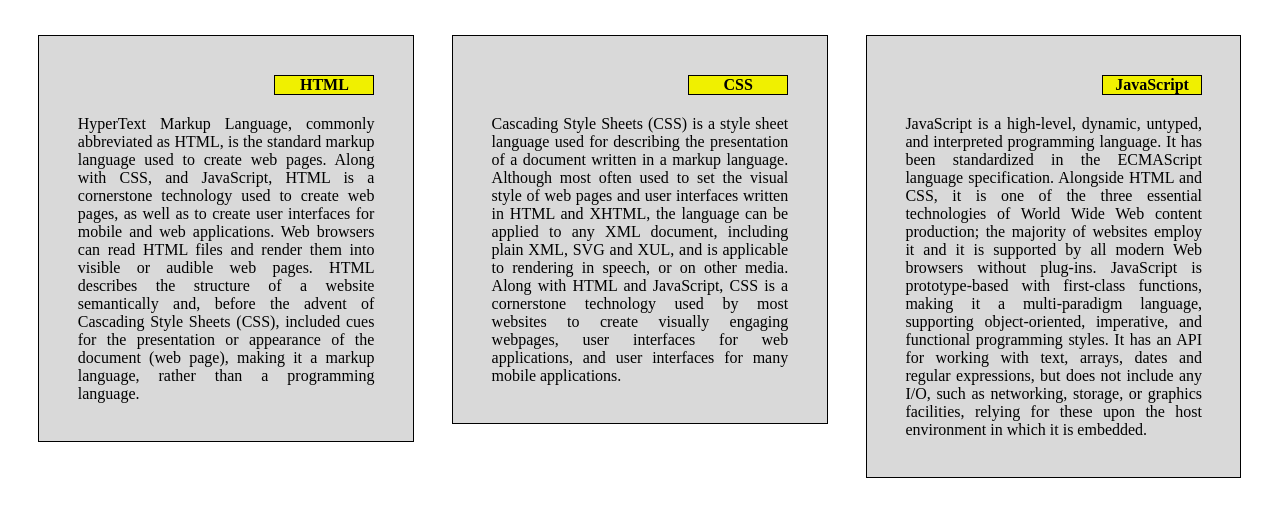
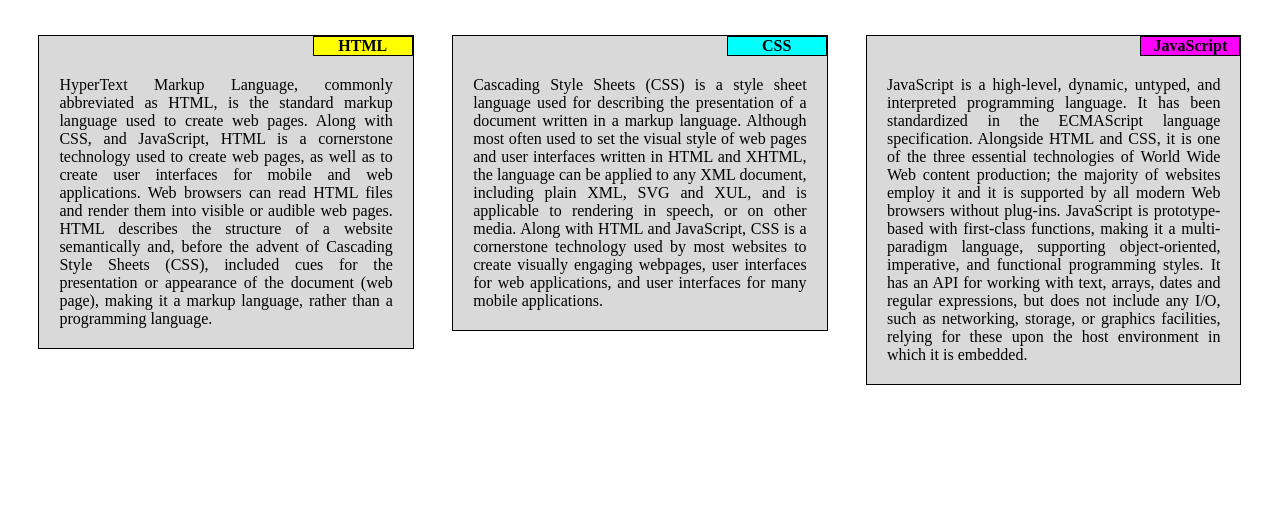
Before and after one commit to vivekanand1117/Coursera-html-css-javascript, a plain HTML site: page mod2_solution/index.html in a window 1280 px wide. Shown: the part 55-572 px from the top of the page. Drawn offline with Linux system fonts and the light colour scheme.

Commit message:
Changing title color, moving them to top right corner.

```diff
--- a/mod2_solution/css/style.css
+++ b/mod2_solution/css/style.css
@@ -14,11 +14,11 @@ h1{
 
 p{
   clear: both;
+  padding: 20px 20px 0px 20px;
 }
 
 .info{
   background-color: #d9d9d9;
-  padding: 10px;
   font-size: 16px;
   text-align: justify;
 }
@@ -30,9 +30,19 @@ p{
   text-align: center;
   border: 1px solid black;
   width: 100px;
-  margin-bottom: 20px;
-  background-color: #F0F000;
   font-size: 20 px;
+}
+
+#html{
+  background-color: #FFFF00;
+}
+
+#css{
+  background-color: #00FFFF;
+}
+
+#js{
+  background-color: #FF00FF;
 }
 
 @media (min-width: 992px) {
@@ -40,7 +50,6 @@ p{
     float: left;
     border: 1px solid black;
     width: 29.33%;
-    padding: 3%;
     margin: 1.5%;
     margin-top: 3%;
   }
@@ -58,7 +67,6 @@ p{
   .col-md-6, .col-md-12 {
     float: left;
     border: 1px solid black;
-    padding: 3%;
     margin: 1.5%;
     margin-top: 3%;
     margin-bottom: 3%;
@@ -92,7 +100,6 @@ p{
     float: left;
     border: 1px solid black;
     width: 94%;
-    padding: 3%;
     margin: 3%;
     margin-bottom: 0%;
   }
```
